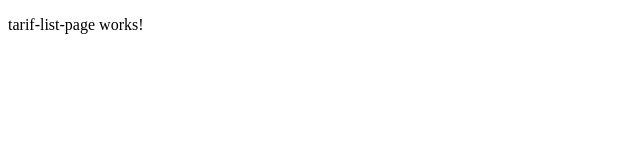
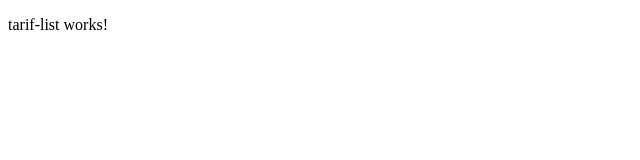
Before and after one commit to rahele-naderi/tarif-ui, an Angular app: page /tarif-list in a window 1280 px wide. Shown: the top 160 px of the page, without its empty margins (0-640 px from the left). Built offline with nearby package versions, Linux system fonts and the light colour scheme.

Commit message:
add tarif-list component

```diff
--- /dev/null
+++ b/src/app/features/tarifs/components/tarif-list/tarif-list.component.html
@@ -0,0 +1 @@
+<p>tarif-list works!</p>
--- a/src/app/pages/tarif-list-page/tarif-list-page.component.html
+++ b/src/app/pages/tarif-list-page/tarif-list-page.component.html
@@ -1 +1 @@
-<p>tarif-list-page works!</p>
+<vrx-tarif-list></vrx-tarif-list>
```
Also changed, not shown: src/app/features/tarifs/components/tarif-list/tarif-list.component.ts (added, +12 -0 lines), src/app/pages/tarif-list-page/tarif-list-page.component.ts (+6 -5 lines), src/app/features/tarifs/components/tarif-list/tarif-list.component.sass (added), 2 other files (tests, documents, lock files or other folders).
